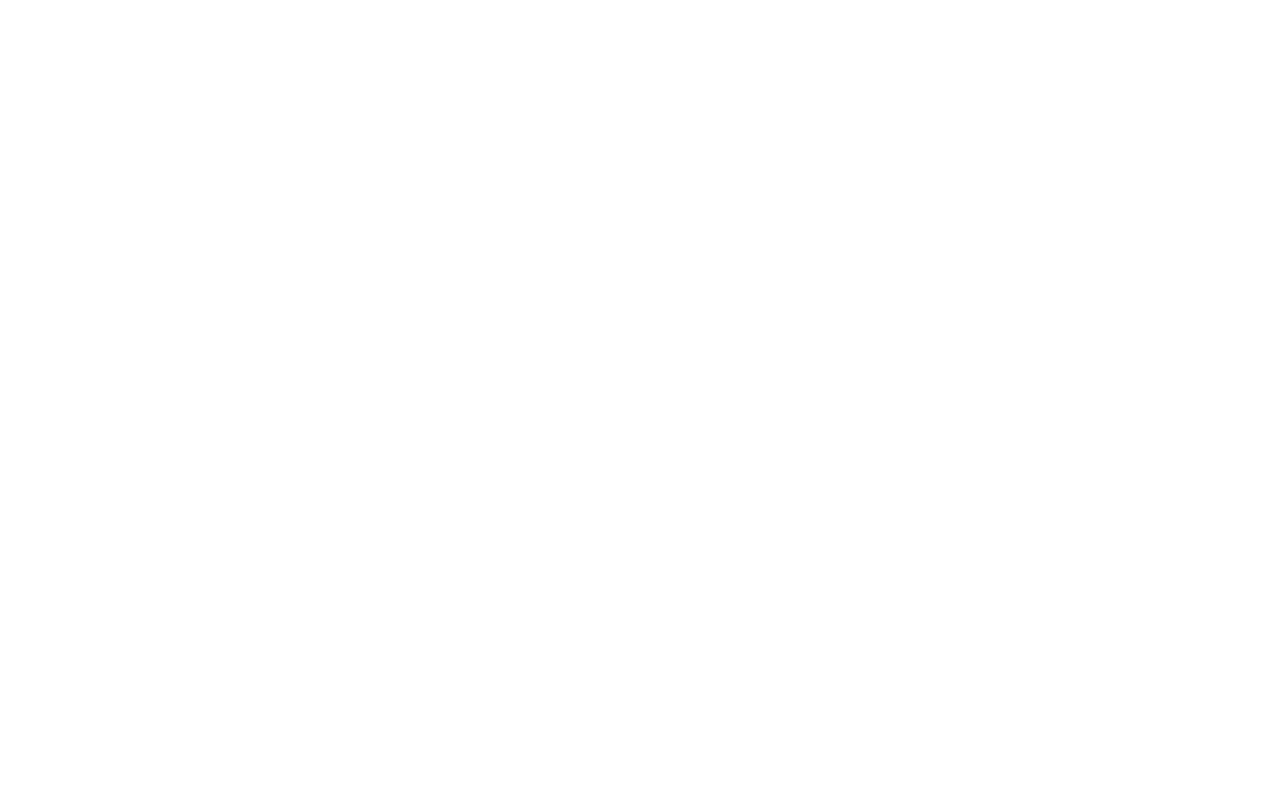
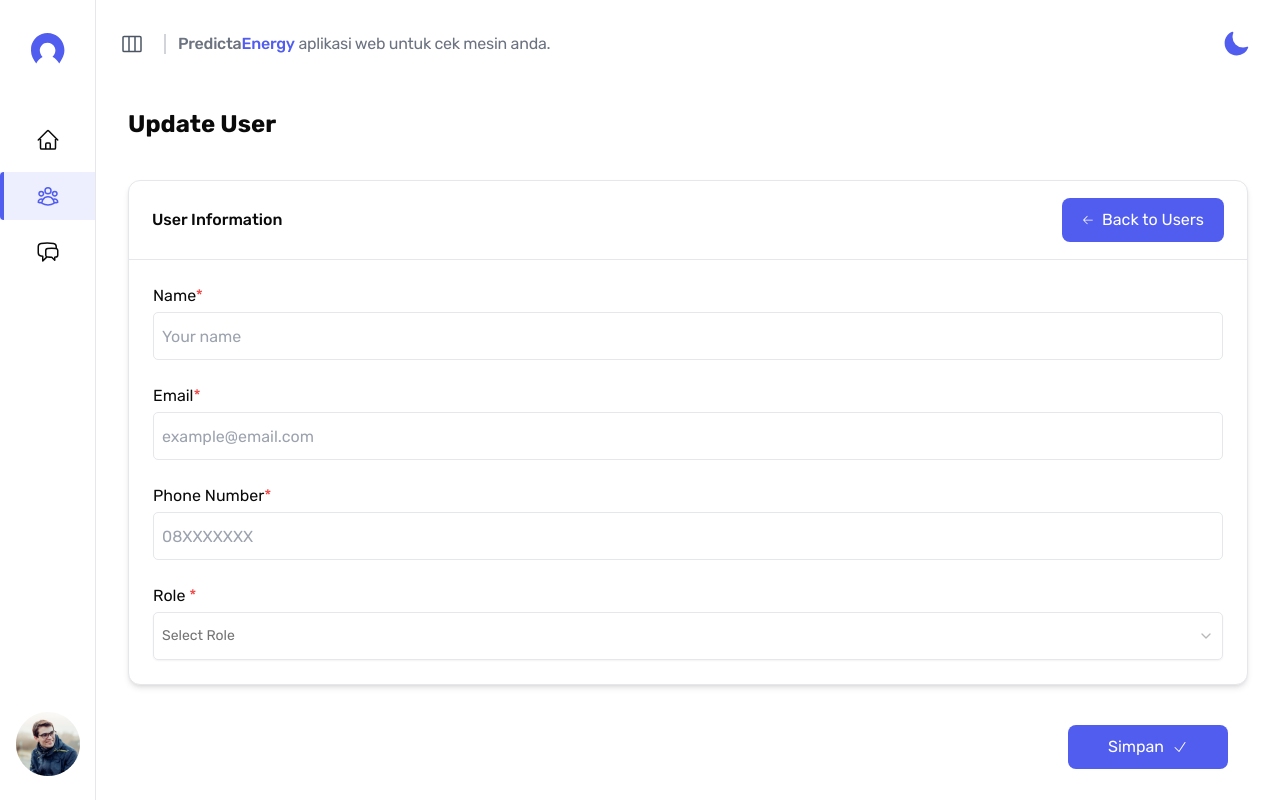
Before and after one commit to PutuRifkiDy/capstone-predictive-anomaly-maintenance, a React (Vite) app in the folder frontend/: page /admin/users/update in a window 1280 px wide. Built offline with nearby package versions, Linux system fonts and the light colour scheme.

Commit message:
add: update user page

```diff
--- a/frontend/src/pages/app/users/Update.jsx
+++ b/frontend/src/pages/app/users/Update.jsx
@@ -1,9 +1,78 @@
 import AppLayout from "@/components/layouts/AppLayout";
+import { ArrowLeftIcon, CheckIcon } from "@heroicons/react/24/solid";
+import {
+  Select,
+  SelectContent,
+  SelectItem,
+  SelectTrigger,
+  SelectValue,
+} from "@/components/ui/select";
 
 export default function Update() {
   return (
-    <></>
+    <AppLayout>
+      <h1 className="font-bold text-2xl">Update User</h1>
+      <form action="">
+        <div className="mt-10 rounded-xl border border-gray-200 bg-white shadow-md dark:bg-[#081028]">
+          <div className="flex flex-row justify-between items-center px-[23px] py-[17px] border-b border-gray-200">
+            <p className="font-medium">User Information</p>
+            <button className="bg-[#515DEF] text-white px-[20px] py-[10px] rounded-[8px] flex flex-row gap-[8px] justify-items-center items-center group">
+              <ArrowLeftIcon className="w-3 h-3 group-hover:-translate-x-1  transition-all duration-300 ease-in-out" />
+              Back to Users
+            </button>
+          </div>
+          <div className="flex flex-col p-6 gap-6">
+            <div className="flex flex-col gap-1">
+              <label htmlFor="name">
+                Name
+                <span className="text-red-500">*</span>
+              </label>
+              <input
+              name="name"
+              placeholder="Your name"
+              className="w-full h-12 border-[1px] border-gray-200 rounded-[5px] focus:outline-none p-2 dark:bg-[#081028]"/>
+            </div>
+            <div className="flex flex-col gap-1">
+              <label htmlFor="email">
+                Email
+                <span className="text-red-500">*</span>
+              </label>
+              <input
+              name="email"
+              placeholder="example@email.com"
+              className="w-full h-12 border-[1px] border-gray-200 rounded-[5px] focus:outline-none p-2 dark:bg-[#081028]"/>
+            </div>
+            <div className="flex flex-col gap-1">
+              <label htmlFor="phone_number">
+                Phone Number
+                <span className="text-red-500">*</span>
+              </label>
+              <input
+              name="phone_number"
+              placeholder="08XXXXXXX"
+              className="w-full h-12 border-[1px] border-gray-200 rounded-[5px] focus:outline-none p-2 dark:bg-[#081028]"/>
+            </div>
+            <div className="flex flex-col gap-1">
+              <label>Role <span className="text-red-500">*</span></label>
+              <Select>
+                <SelectTrigger className="w-full h-12 border-[1px] border-gray-200 rounded-[5px] focus:outline-none px-2">
+                  <SelectValue placeholder="Select Role" />
+                </SelectTrigger>
+                <SelectContent>
+                  <SelectItem value="light">Admin</SelectItem>
+                  <SelectItem value="dark">Engineer</SelectItem>
+                </SelectContent>
+              </Select>
+            </div>
+          </div>
+        </div>
+          <div className="flex justify-end pr-5">
+            <button className="bg-[#515DEF] text-white py-[10px] w-40 rounded-[8px] mt-10 flex flex-row justify-center items-center gap-2">
+              Simpan
+              <CheckIcon className="w-4 h-4"/>
+            </button>
+          </div>
+      </form>
+    </AppLayout>
   );
 }
-
-Update.layout = (page) => <AppLayout children={page} />;
```
